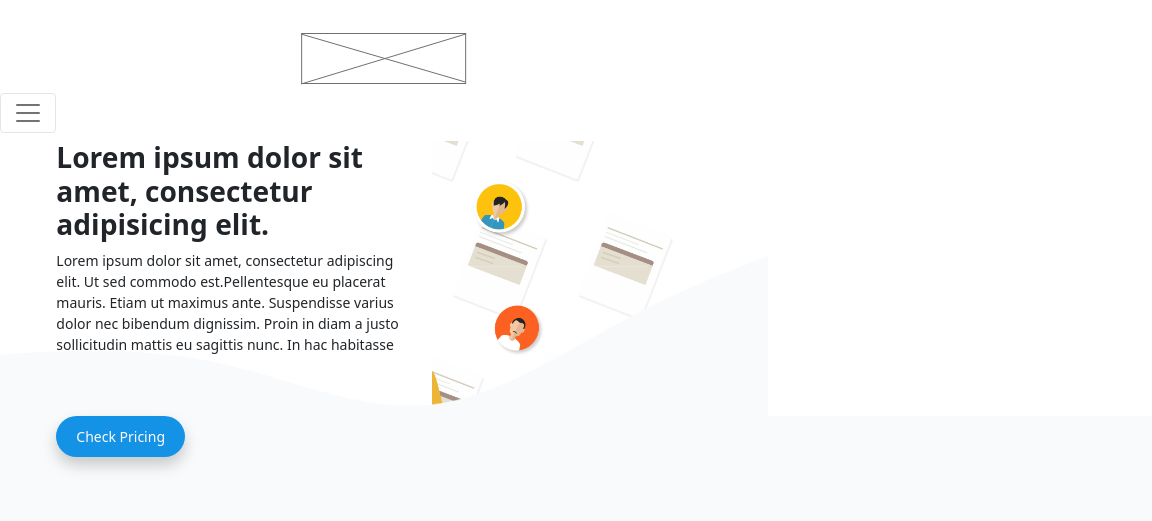
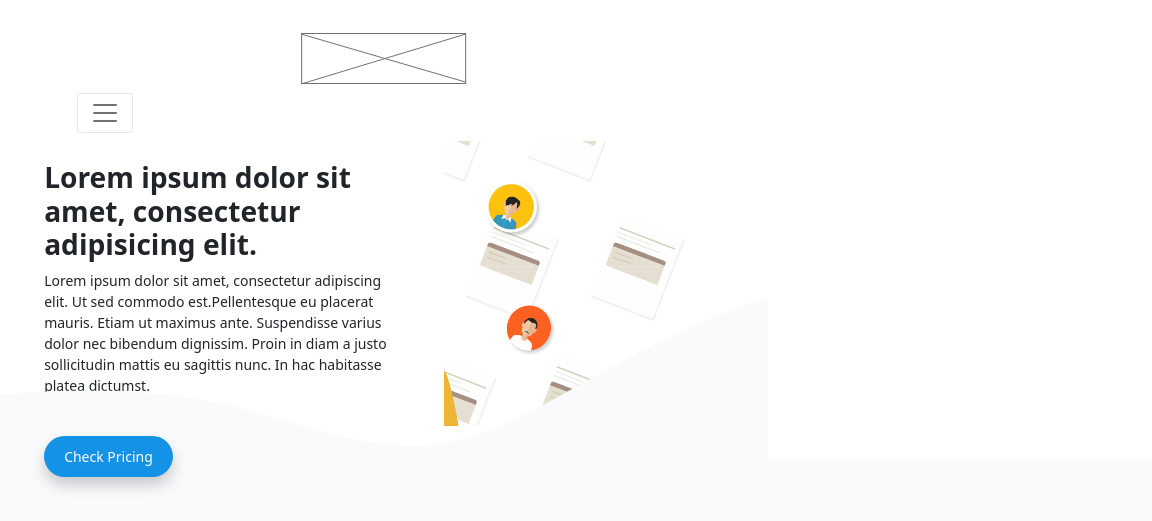
Before and after one commit to avinash-123-del/Bidsbud-Html-css-js, a website: page index.html in a window 768 px wide. Shown: the top 521 px of the page, 1152 px wide, since content can reach past the window. Drawn offline with nearby package versions, Linux system fonts and the light colour scheme.

Commit message:
changes in hero section

```diff
--- a/index.html
+++ b/index.html
@@ -23,7 +23,7 @@
   </div>
   <div>
     <!-- Navbar -->
-    <nav data-aos="fade-down" class="navbar navbar-expand-lg navbar-light">
+    <nav data-aos="fade-down" style="width: 80%; margin: auto;" class="navbar navbar-expand-lg navbar-light">
       <button class="navbar-toggler" type="button" data-toggle="collapse" data-target="#navbarNav"
         aria-controls="navbarNav" aria-expanded="false" aria-label="Toggle navigation">
         <span class="navbar-toggler-icon"></span>
@@ -86,7 +86,7 @@
           <br>
           <button class="button">Check Pricing</button>
         </div>
-        <div class="">
+        <div class="hero-right">
           <img src="/assets/coverImage.png" alt="" width="500">
         </div>
       </div>
--- a/style.css
+++ b/style.css
@@ -1,3 +1,5 @@
+@import url('https://fonts.googleapis.com/css2?family=Nunito+Sans:wght@300;400;500;600;700;800;900;1000&display=swap');
+
 * {
     margin: 0%;
     padding: 0%;
@@ -52,14 +54,17 @@
     margin: auto;
     justify-content: space-between;
     position: relative;
+    align-items: start;
 }
 .hero-left{
-    width: 45%;
+    width: 50%;
+}
+.hero-left>h2 {
+    font-weight: 800;
+    padding-top: 100px;
+    padding-bottom: 30px;
 }
 
-.hero-left>h2 {
-    font-weight: bolder;
-}
 
 .button {
     background: #1492E6;
@@ -308,6 +313,10 @@ border: 1px solid #707070;
         margin: auto;
         text-align: start;
     }
+    .hero-left>h2 {
+        padding: 0px;
+        padding-top: 20px;
+    }
 
     .hero-left,
     .hero-right {
@@ -382,7 +391,9 @@ border: 1px solid #707070;
     .section_5_items {
       flex-direction: column;
       align-items: center;
+      gap: 20px;
     }
+
 
   }
 
@@ -401,12 +412,21 @@ border: 1px solid #707070;
         width:350px;
         font-size: 14px;
     }
+    .hero-left>h2 {
+    padding: 0px;
+    padding-top: 20px;
+}
+.svg1{
+    position: absolute;
+    z-index: 1;
+    bottom: -50px;
+}
 
     .svg2{
         position: absolute;
         z-index: -1;
         bottom: -1250px;
-        height: 1800px;
+        height: 1750px;
     }
     .svg3{
         position: absolute;
```
Also changed, not shown: screen images/Desktop screen.png, screen images/Tablet screen.png, screen images/mobile screen.png.
